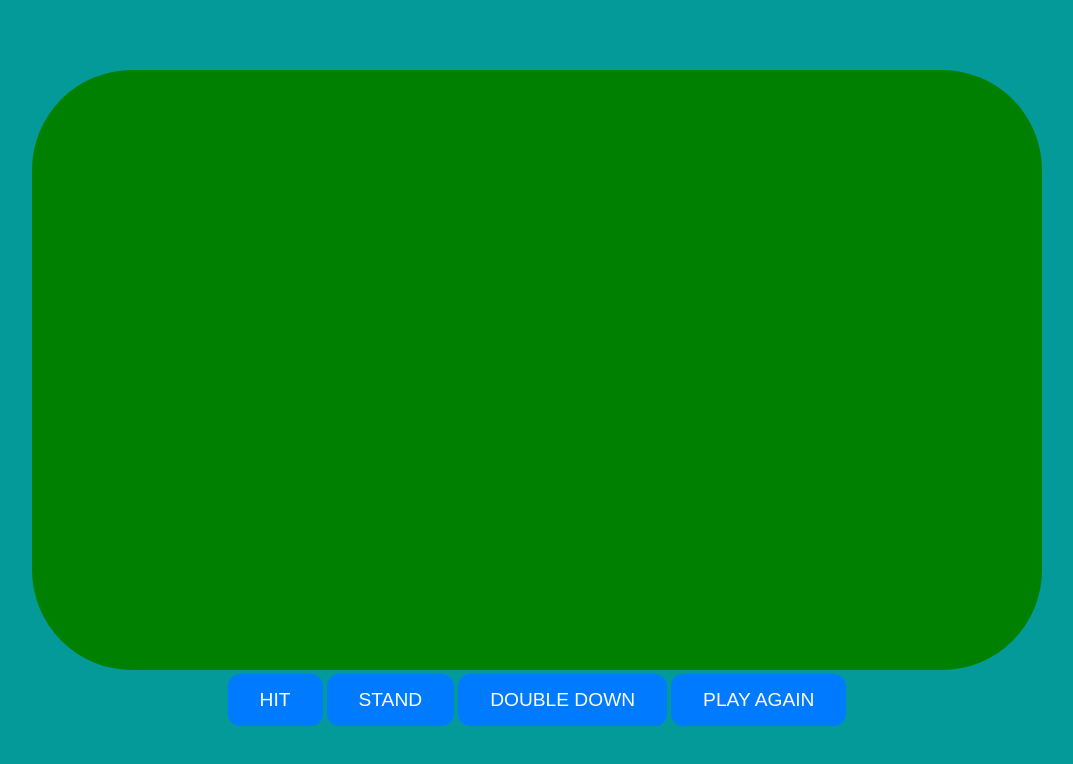
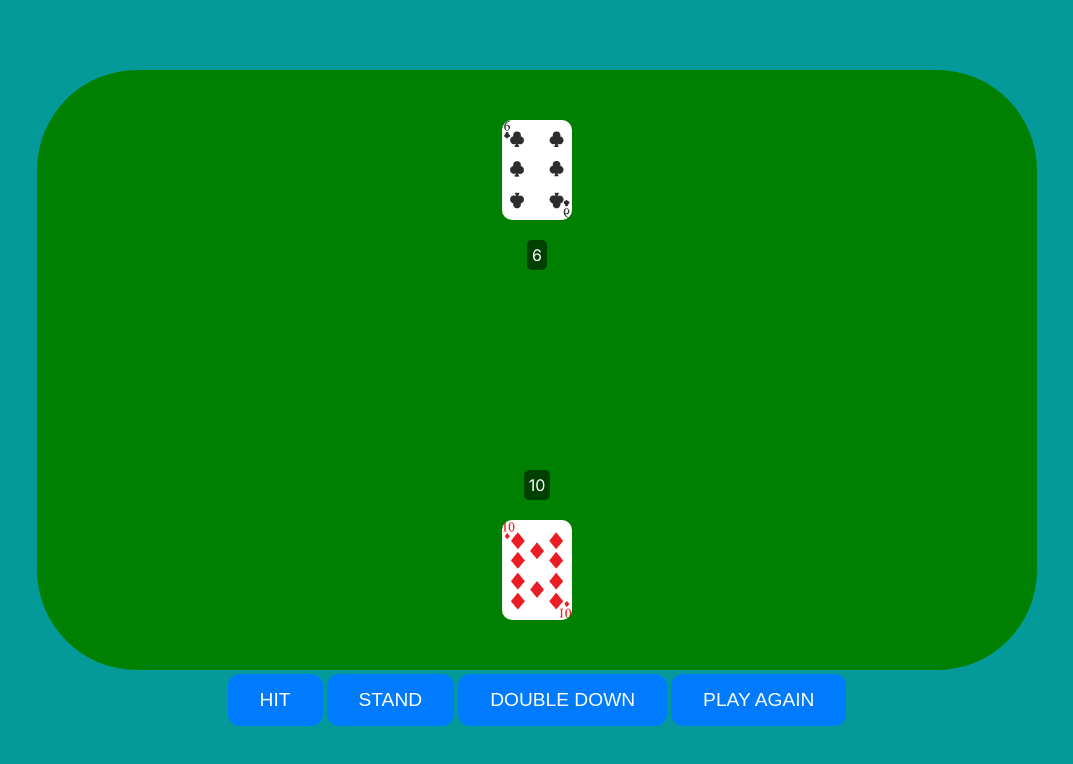
Before and after one commit to sklos06/casino, a Next.js app: page /blackjack in a window 1280 px wide. Shown: the top 764 px of the page, without its empty margins (103-1176 px from the left). Built offline with nearby package versions, Linux system fonts and the light colour scheme.

Commit message:
initialized cards, fixed getting cards while deck has no cards

```diff
--- a/app/blackjack/blackjack.module.css
+++ b/app/blackjack/blackjack.module.css
@@ -9,7 +9,7 @@
 
 .table{
     display: flex;
-    width: 1010px;
+    width: 1000px;
     height: 600px;
     border-radius: 100px;
     background-color: green;
@@ -17,11 +17,20 @@
     justify-content: space-between;
     padding: 50px;
 }
+.hand{
+    display: flex;
+    flex-direction: column;
+    justify-content: center;
+    align-items: center;
+    gap: 20px;
+}
 .cards{
     display: flex;
+    width: 100%;
     flex-direction: row;
-    flex-wrap: nowrap;
     overflow: hidden;
+    justify-content: center;
+    gap: 5px;
 }
 .card{
     height: 100px;
@@ -55,3 +64,12 @@
     background-color: #0056b3;
     transform: scale(1.05);
 }
+
+.totalValue{
+    background-color: rgba(0,0,0,0.5);
+    color: white;
+    border: none;
+    border-radius: 5px;
+    text-align: center;
+    padding: 5px;
+}
--- a/app/blackjack/blackjack.tsx
+++ b/app/blackjack/blackjack.tsx
@@ -70,9 +70,15 @@ function Blackjack() {
         cards: [],
         totalValue: 0
     })
+    const [croupierHand, setCroupierHand] = useState<Hand>({
+        cards: [],
+        totalValue: 0
+    })
+    const [initialized, setInitialized] = useState<boolean>(false);
 
     useEffect(() => {
         setDeck(basicDeck);
+        setInitialized(true)
     }, [])
 
 
@@ -82,6 +88,7 @@ function Blackjack() {
     }
 
     function getCard(): void {
+        if (deck.length > 0) {
             const newCard: Card = getRandomCard(deck);
             setPlayerHand(p => {
                 const newTotalValue: number = p.totalValue + newCard.value;
@@ -90,14 +97,46 @@ function Blackjack() {
                     totalValue: newTotalValue
                 };
             });
+            setDeck(d => d.filter(card => card !== newCard));
         }
+    }
+
+    useEffect(() => {
+        if (deck.length > 0) {
+            const initialCard: Card = getRandomCard(deck);
+            console.log(initialCard.value)
+            setCroupierHand(c => {
+                const newTotalValue: number = c.totalValue + initialCard.value;
+                return {
+                    cards: [...c.cards, initialCard],
+                    totalValue: newTotalValue
+                };
+            });
+            setDeck(d => d.filter(card => card !== initialCard));
+        }
+        getCard()
+    }, [initialized]);
 
     return (
         <main className={styles.blackjackPage}>
             <div className={styles.table}>
+                <div className={styles.hand}>
                     <div className={styles.cards}>
-
+                        {croupierHand.cards.map((card, index) => (
+                            card ? (
+                                <img
+                                    key={index}
+                                    alt={card.img}
+                                    className={styles.card}
+                                    src={`/images/cards/${card.img}`}
+                                />
+                            ) : null
+                        ))}
                     </div>
+                    <div className={styles.totalValue}>{croupierHand.totalValue}</div>
+                </div>
+                <div className={styles.hand}>
+                    <div className={styles.totalValue}>{playerHand.totalValue}</div>
                     <div className={styles.cards}>
                         {playerHand.cards.map((card, index) => (
                             card ? (
@@ -111,6 +150,7 @@ function Blackjack() {
                         ))}
                     </div>
                 </div>
+            </div>
             <div className={styles.buttons}>
                 <button className={styles.btn} onClick={getCard}>HIT</button>
                 <button className={styles.btn}>STAND</button>
```
Lines whose indentation alone changed are shown as unchanged.
